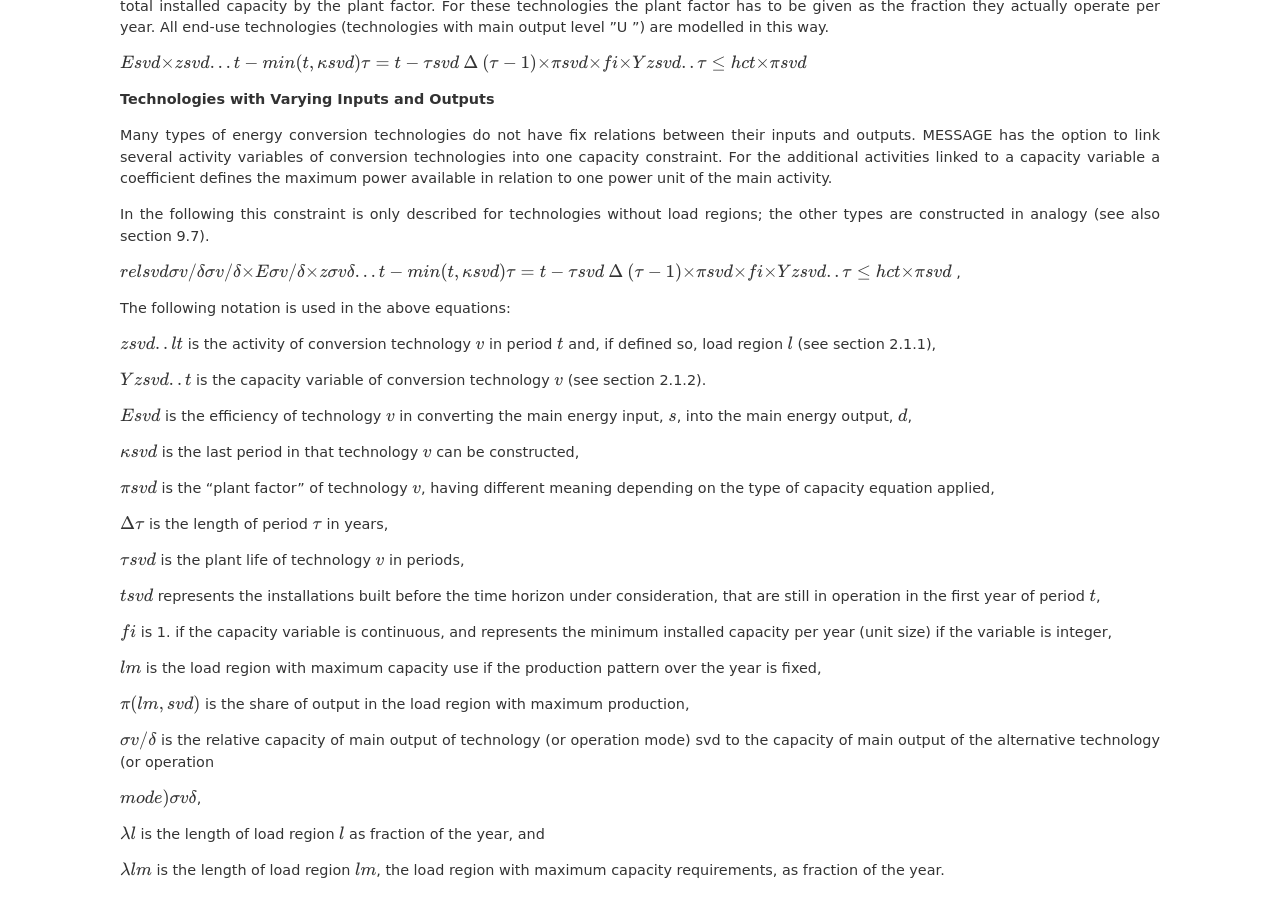
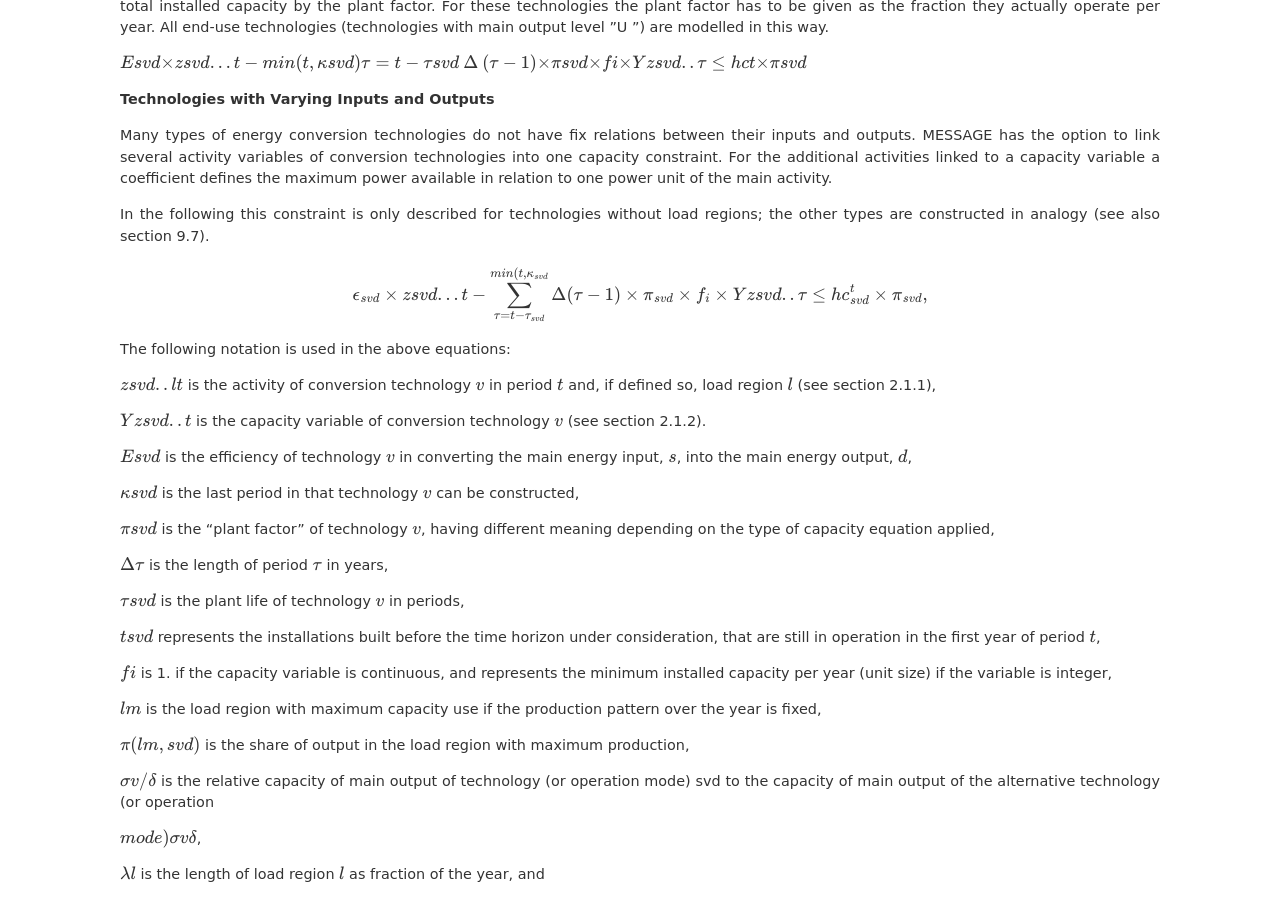
Before and after one commit to iiasa/message_doc, a Sphinx documentation site: the page built from source/message_globiom/annex/message/conversion_technologies.rst, in a window 1280 px wide and 900 px high, scrolled down 2092 px. Built offline with Sphinx 7.4.7, drawn with Linux system fonts in a browser that asks for light colours; pages that are not in the unit, such as notebooks, are missing from menus.

Commit message:
Update conversion_technologies.rst

```diff
--- a/source/message_globiom/annex/message/conversion_technologies.rst
+++ b/source/message_globiom/annex/message/conversion_technologies.rst
@@ -116,7 +116,8 @@ Many types of energy conversion technologies do not have fix relations between t
 
 In the following this constraint is only described for technologies without load regions; the other types are constructed in analogy (see also section 9.7).
 
-:math:`relsvd σv/ δ σv/ δ  × Eσv/ δ  × zσv δ...t − min(t,κsvd ) τ =t−τsvd ∆(τ − 1) × πsvd  × fi × Y zsvd..τ ≤ hct × πsvd` ,
+.. math::
+   \epsilon_{svd} \times zsvd...t - \sum_{\tau =t-\tau_{svd}}^{min(t,\kappa_{svd}} \Delta(\tau-1)\times \pi_{svd}\times f_i \times Yzsvd..\tau \leq hc_{svd}^t \times \pi_{svd} ,
 
 The following notation is used in the above equations:
 
```
